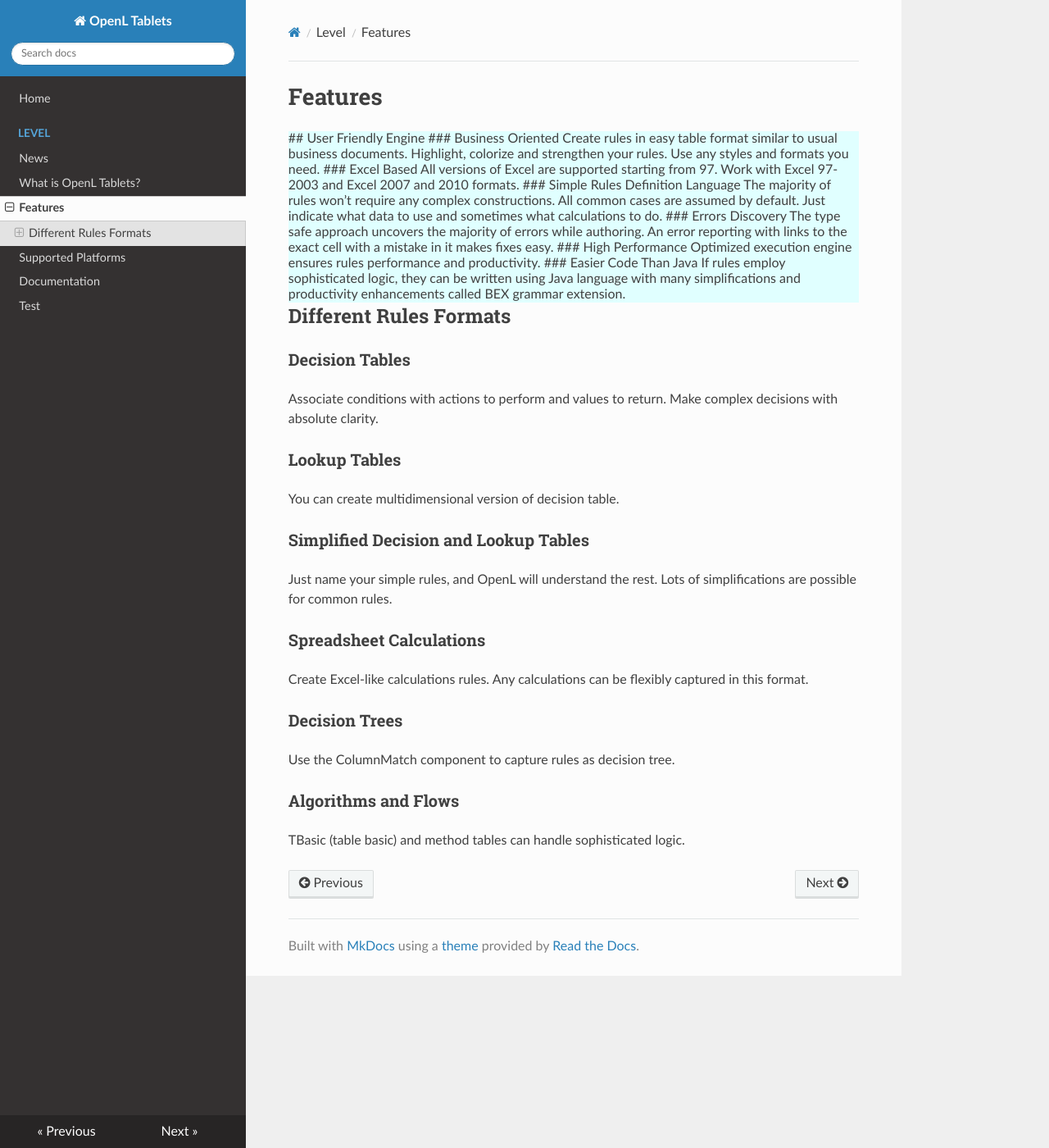
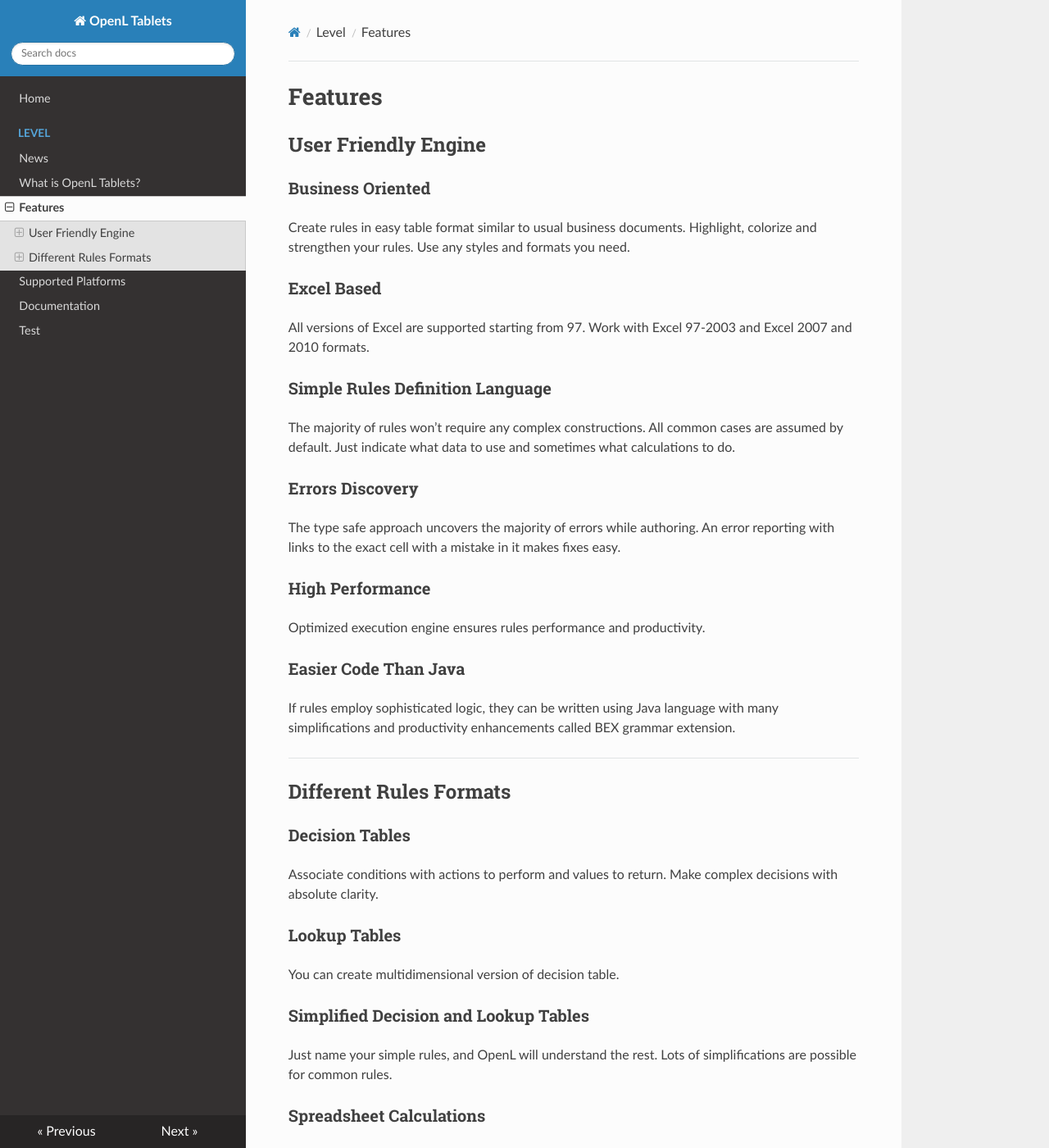
Before and after one commit to WWmonster/MarkdownTest, an MkDocs documentation site: the page built from docs/features.md, in a window 1280 px wide and 1400 px high. Shown: the whole window at 82% size. Built offline with MkDocs 1.6.1, drawn with Linux system fonts in a browser that asks for light colours; nearby versions of some CDN libraries.

Commit message:
Update features.md

```diff
--- a/docs/features.md
+++ b/docs/features.md
@@ -1,6 +1,4 @@
 # Features
-
-<div style="background:LightCyan;">
 
 ## User Friendly Engine
 
@@ -27,7 +25,8 @@ Optimized execution engine ensures rules performance and productivity.
 ### Easier Code Than Java
 
 If rules employ sophisticated logic, they can be written using Java language with many simplifications and productivity enhancements called BEX grammar extension.
-</div>
+
+------
 
 ## Different Rules Formats
 
```
